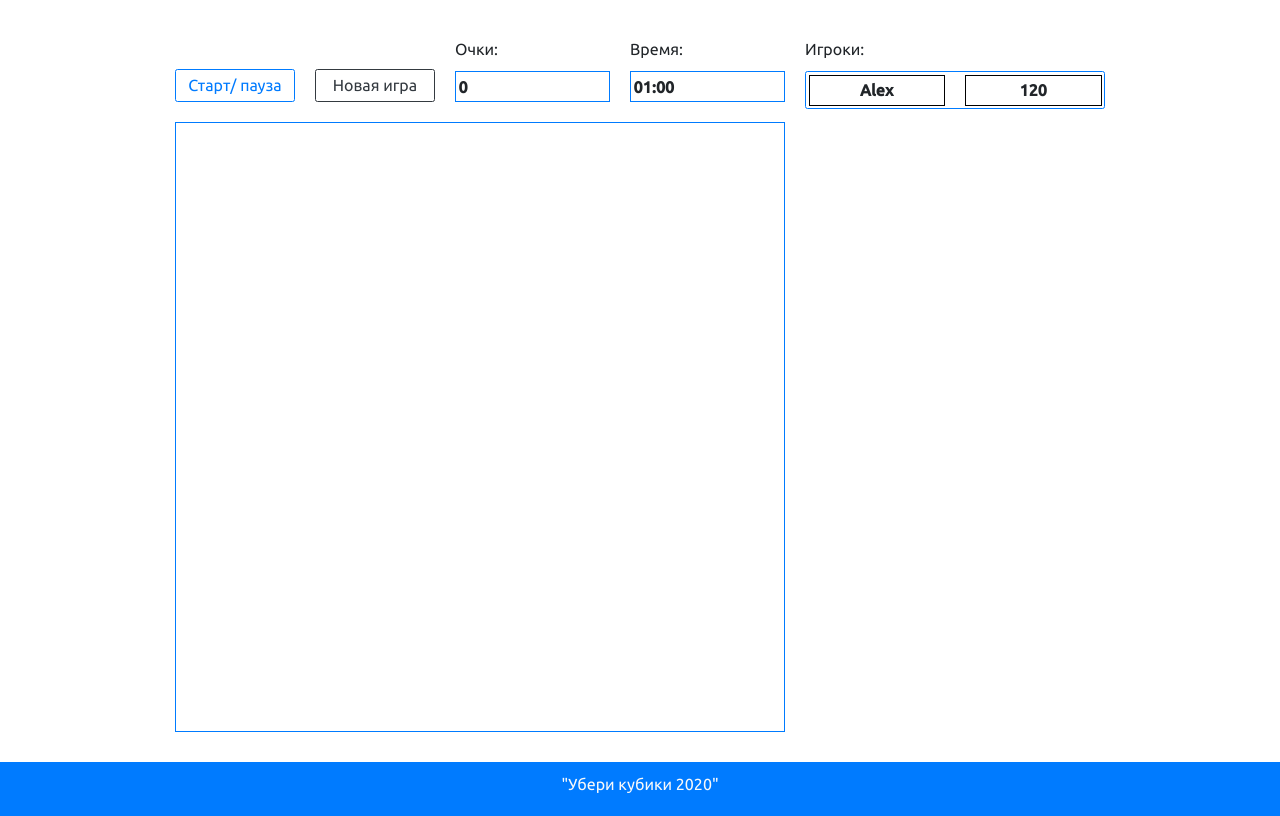
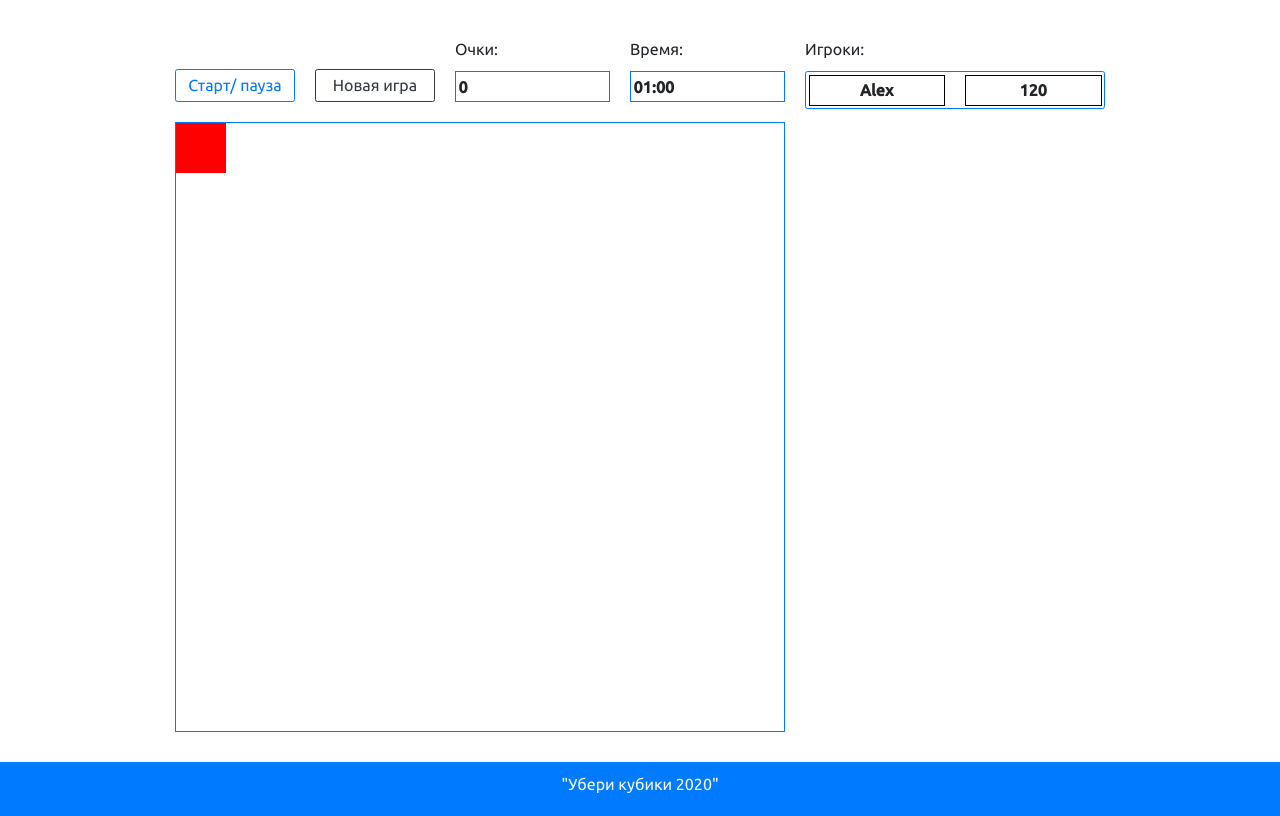
Before and after one commit to PetrischakMaxim/destroy-cubes-simple-js-game, a website built with webpack: page public/index.html in a window 1280 px wide. Shown: the part 61-877 px from the top of the page. Built offline with nearby package versions, Linux system fonts and the light colour scheme.

Commit message:
Создал класс для кубика и попа

```diff
--- a/public/css/style.css
+++ b/public/css/style.css
@@ -169,6 +169,19 @@ body {
   padding: 2.5px;
   text-align: center;
   border: 1px solid #000000;
+}
+
+.cube {
+  overflow: hidden;
+  background-color: currentColor;
+  border: 2px dotted currentColor;
+  cursor: pointer;
+  transition: opacity 0.3s cubic-bezier(0.075, 0.82, 0.165, 1);
+}
+
+.cube--clicked {
+  opacity: 0;
+  pointer-events: none;
 }
 
 /* Form */
--- a/src/main.js
+++ b/src/main.js
@@ -1,5 +1,6 @@
 import BarView from "./view/bar";
 import BoardView from "./view/board";
+import CubeView from "./view/cube";
 import StatsView from "./view/stats";
 import PopupView from "./view/popup";
 
@@ -7,9 +8,13 @@ import {render, RenderPosition} from "./utils/dom-utils.js";
 
 const appElement = document.querySelector(`.app`);
 const mainContainerElement = appElement.querySelector(`.app__main .container`);
+const boad = new BoardView();
+const boadrElement = boad.getElement();
+
 
 render(mainContainerElement, new BarView());
-render(mainContainerElement, new BoardView());
+render(mainContainerElement, boad);
+render(boadrElement, new CubeView(50, `red`, 30));
 render(mainContainerElement, new StatsView());
 
 render(appElement, new PopupView(), RenderPosition.BEFOREEND);
--- /dev/null
+++ b/src/view/cube.js
@@ -0,0 +1,28 @@
+import AbstractView from "./abstract";
+
+export default class Cube extends AbstractView {
+
+  constructor(size, color, speed) {
+    super();
+
+    this._width = size;
+    this._height = size;
+    this._color = color;
+    this._speed = speed;
+
+    this._element = this.getElement();
+    this._setStyle(this._element);
+  }
+
+  getTemplate() {
+    return (
+      `<div class="game__cube cube"></div>`
+    );
+  }
+
+
+  _setStyle(el) {
+    Object.assign(el.style, {width: `${this._width}px`, height: `${this._height}px`, color: `${this._color}`});
+  }
+
+}
--- a/src/view/popup.js
+++ b/src/view/popup.js
@@ -1,6 +1,6 @@
 import AbstractView from "./abstract";
 
-export default class Board extends AbstractView {
+export default class Popup extends AbstractView {
 
   getTemplate() {
     return (
```
